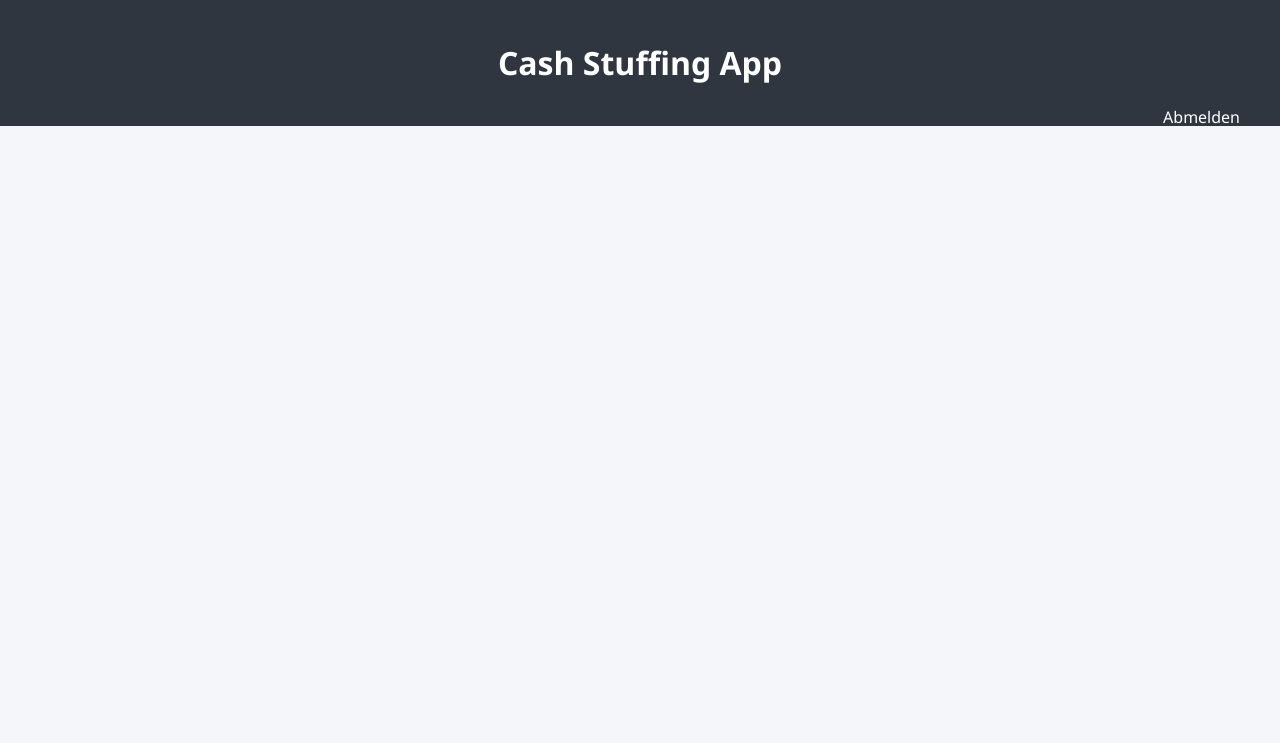
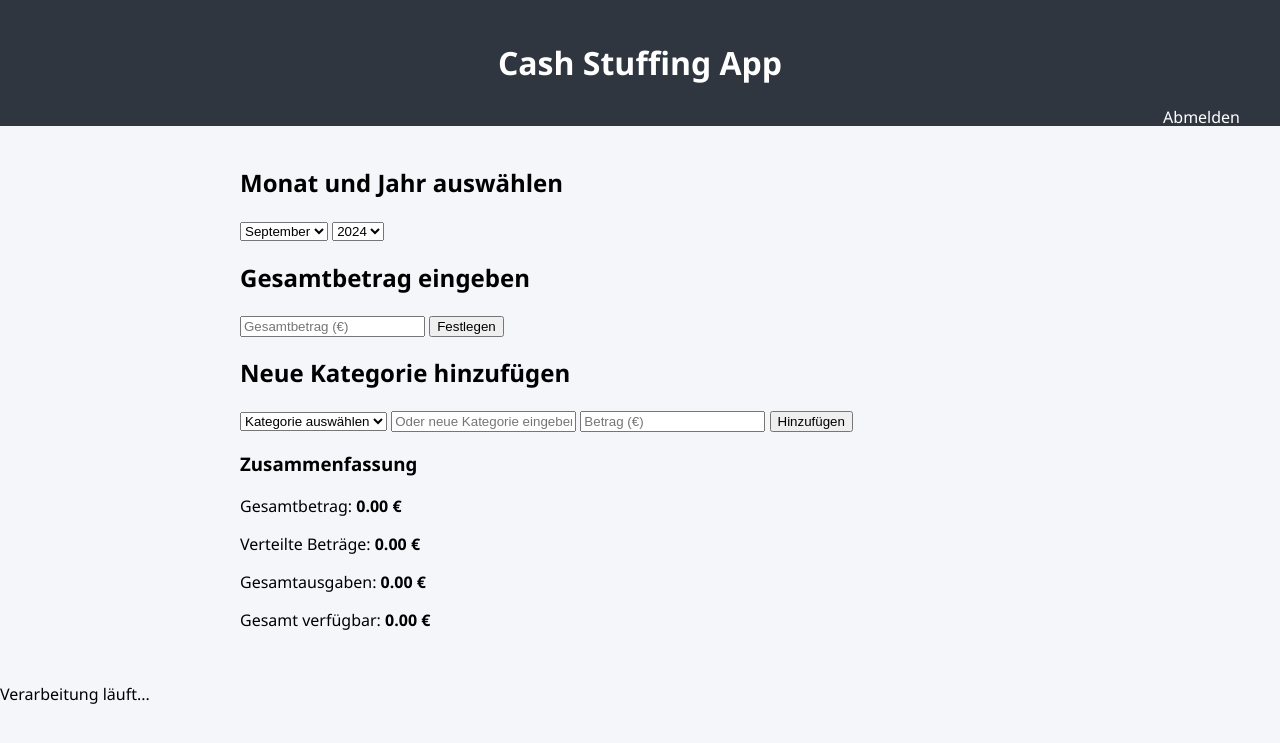
Before and after one commit to KDennisOD/Cash-Stuffing, a Flask app: page / in a window 1280 px wide. Shown: the top 743 px of the page. Run offline with Flask 3, Linux system fonts and the light colour scheme; the visitor is signed in with stand-in values (Sample User, id 1).

Commit message:
adding content

```diff
--- a/static/app.js
+++ b/static/app.js
@@ -103,7 +103,253 @@
     });
 }
 
-// Rest Ihres bestehenden JavaScript-Codes, inklusive Funktionen für OCR und UI-Updates
+// Funktionen für die App
+
+function setTotalAmount() {
+    const amountInput = document.getElementById('totalAmount');
+    totalAmount = parseFloat(amountInput.value);
+    if (isNaN(totalAmount) || totalAmount < 0) {
+        alert('Bitte geben Sie einen gültigen Gesamtbetrag ein.');
+        totalAmount = 0;
+    }
+    amountInput.value = '';
+    updateSummary();
+    saveData();
+}
+
+function addCategory() {
+    const selectInput = document.getElementById('categorySelect');
+    const nameInput = document.getElementById('categoryName');
+    const amountInput = document.getElementById('categoryAmount');
+
+    let name = '';
+    if (nameInput.value.trim() !== '') {
+        name = nameInput.value.trim();
+    } else if (selectInput.value !== '') {
+        name = selectInput.value;
+    } else {
+        alert('Bitte wählen Sie eine Kategorie aus oder geben Sie einen Namen ein.');
+        return;
+    }
+
+    const amount = parseFloat(amountInput.value);
+
+    if (isNaN(amount) || amount <= 0) {
+        alert('Bitte geben Sie einen gültigen Betrag ein.');
+        return;
+    }
+
+    if (allocatedAmount + amount > totalAmount) {
+        alert('Der Betrag überschreitet den verfügbaren Gesamtbetrag.');
+        return;
+    }
+
+    const category = {
+        name: name,
+        allocatedAmount: amount,
+        expenses: [],
+        spentAmount: 0
+    };
+    categories.push(category);
+    allocatedAmount += amount;
+
+    updateCategoryList();
+    updateSummary();
+
+    // Felder zurücksetzen
+    selectInput.value = '';
+    nameInput.value = '';
+    amountInput.value = '';
+
+    saveData();
+}
+
+function deleteCategory(index) {
+    allocatedAmount -= categories[index].allocatedAmount;
+    totalExpenses -= categories[index].spentAmount;
+    categories.splice(index, 1);
+    updateCategoryList();
+    updateSummary();
+    saveData();
+}
+
+function addExpense(index) {
+    const descriptionInput = document.getElementById(`expenseDescription${index}`);
+    const amountInput = document.getElementById(`expenseAmount${index}`);
+
+    const description = descriptionInput.value.trim();
+    const amount = parseFloat(amountInput.value);
+
+    if (description === '' || isNaN(amount) || amount <= 0) {
+        alert('Bitte geben Sie eine gültige Beschreibung und einen gültigen Betrag ein.');
+        return;
+    }
+
+    const category = categories[index];
+
+    if (category.spentAmount + amount > category.allocatedAmount) {
+        alert('Der Betrag überschreitet den in dieser Kategorie verfügbaren Betrag.');
+        return;
+    }
+
+    const expense = {
+        description: description,
+        amount: amount
+    };
+
+    category.expenses.push(expense);
+    category.spentAmount += amount;
+    totalExpenses += amount;
+
+    updateCategoryList();
+    updateSummary();
+
+    // Felder zurücksetzen
+    descriptionInput.value = '';
+    amountInput.value = '';
+
+    saveData();
+}
+
+function deleteExpense(categoryIndex, expenseIndex) {
+    const category = categories[categoryIndex];
+    const expenseAmount = category.expenses[expenseIndex].amount;
+    category.spentAmount -= expenseAmount;
+    totalExpenses -= expenseAmount;
+
+    category.expenses.splice(expenseIndex, 1);
+
+    updateCategoryList();
+    updateSummary();
+    saveData();
+}
+
+function updateCategoryList() {
+    const budgetList = document.getElementById('budgetList');
+    budgetList.innerHTML = '';
+
+    categories.forEach((category, index) => {
+        const li = document.createElement('li');
+        li.className = 'budget-item';
+
+        li.innerHTML = `
+            <h3>
+                ${category.name}
+                <button class="delete-btn" onclick="deleteCategory(${index})">&times;</button>
+            </h3>
+            <div class="category-details">
+                <p>Zugewiesen: ${category.allocatedAmount.toFixed(2)} €</p>
+                <p>Ausgegeben: ${category.spentAmount.toFixed(2)} €</p>
+                <p>Verfügbar: ${(category.allocatedAmount - category.spentAmount).toFixed(2)} €</p>
+            </div>
+            <div class="add-expense-form">
+                <input type="text" id="expenseDescription${index}" placeholder="Ausgabenbeschreibung">
+                <input type="number" id="expenseAmount${index}" placeholder="Betrag (€)">
+                <button onclick="addExpense(${index})">Ausgabe hinzufügen</button>
+                <br>
+                <label>Kassenzettel scannen:</label>
+                <input type="file" accept="image/*" capture="environment" onchange="scanReceipt(event, ${index})">
+            </div>
+            <ul class="expense-list" id="expenseList${index}">
+            </ul>
+        `;
+
+        budgetList.appendChild(li);
+
+        updateExpenseList(index);
+    });
+}
+
+function updateExpenseList(categoryIndex) {
+    const category = categories[categoryIndex];
+    const expenseList = document.getElementById(`expenseList${categoryIndex}`);
+    expenseList.innerHTML = '';
+
+    category.expenses.forEach((expense, expenseIndex) => {
+        const li = document.createElement('li');
+        li.className = 'expense-item';
+
+        li.innerHTML = `
+            <span>${expense.description}: ${expense.amount.toFixed(2)} €</span>
+            <button class="expense-delete-btn" onclick="deleteExpense(${categoryIndex}, ${expenseIndex})">&times;</button>
+        `;
+
+        expenseList.appendChild(li);
+    });
+}
+
+function updateSummary() {
+    document.getElementById('displayTotalAmount').innerText = totalAmount.toFixed(2);
+    document.getElementById('allocatedAmount').innerText = allocatedAmount.toFixed(2);
+    document.getElementById('totalExpenses').innerText = totalExpenses.toFixed(2);
+    document.getElementById('remainingAmount').innerText = (totalAmount - allocatedAmount).toFixed(2);
+}
+
+function scanReceipt(event, categoryIndex) {
+    const file = event.target.files[0];
+    if (file) {
+        const formData = new FormData();
+        formData.append('receipt', file);
+
+        showProcessingOverlay();
+
+        fetch('/ocr', {
+            method: 'POST',
+            body: formData
+        })
+        .then(response => response.json())
+        .then(data => {
+            hideProcessingOverlay();
+
+            if (data.success) {
+                const amountValue = parseFloat(data.amount);
+                const description = data.storeName || 'Kassenzettel';
+
+                if (isNaN(amountValue) || amountValue <= 0) {
+                    alert('Kein gültiger Betrag im Kassenzettel gefunden.');
+                    return;
+                }
+
+                const category = categories[categoryIndex];
+
+                if (category.spentAmount + amountValue > category.allocatedAmount) {
+                    alert('Der Betrag überschreitet den in dieser Kategorie verfügbaren Betrag.');
+                    return;
+                }
+
+                const expense = {
+                    description: description,
+                    amount: amountValue
+                };
+
+                category.expenses.push(expense);
+                category.spentAmount += amountValue;
+                totalExpenses += amountValue;
+
+                updateCategoryList();
+                updateSummary();
+                saveData();
+            } else {
+                alert('Fehler beim Verarbeiten des Kassenzettels: ' + data.message);
+            }
+        })
+        .catch(error => {
+            hideProcessingOverlay();
+            console.error('Fehler:', error);
+            alert('Es ist ein Fehler aufgetreten. Bitte versuchen Sie es erneut.');
+        });
+    }
+}
+
+function showProcessingOverlay() {
+    const overlay = document.getElementById('processingOverlay');
+    overlay.style.display = 'flex';
+}
+
+function hideProcessingOverlay() {
+    const overlay = document.getElementById('processingOverlay');
+    overlay.style.display = 'none';
+}
 
 // App initialisieren
 window.onload = initDateSelectors;
--- a/templates/index.html
+++ b/templates/index.html
@@ -13,9 +13,59 @@
     </header>
 
     <div class="container">
-        <!-- Hier kommt der Inhalt der App -->
-        <!-- Binde die JavaScript-Datei ein -->
-        <script src="{{ url_for('static', filename='app.js') }}"></script>
+        <h2>Monat und Jahr auswählen</h2>
+        <div class="input-group">
+            <select id="monthSelect" onchange="changePeriod()">
+                <!-- Monate werden per JavaScript eingefügt -->
+            </select>
+            <select id="yearSelect" onchange="changePeriod()">
+                <!-- Jahre werden per JavaScript eingefügt -->
+            </select>
+        </div>
+
+        <h2>Gesamtbetrag eingeben</h2>
+        <div class="input-group">
+            <input type="number" id="totalAmount" placeholder="Gesamtbetrag (€)">
+            <button onclick="setTotalAmount()">Festlegen</button>
+        </div>
+
+        <h2>Neue Kategorie hinzufügen</h2>
+        <div class="input-group">
+            <select id="categorySelect">
+                <option value="">Kategorie auswählen</option>
+                <option value="Miete/Wohnung">Miete/Wohnung</option>
+                <option value="Lebensmittel">Lebensmittel</option>
+                <option value="Versicherungen">Versicherungen</option>
+                <option value="Transport">Transport</option>
+                <option value="Freizeit">Freizeit</option>
+                <option value="Ersparnisse">Ersparnisse</option>
+                <option value="Gesundheit">Gesundheit</option>
+                <option value="Sonstiges">Sonstiges</option>
+            </select>
+            <input type="text" id="categoryName" placeholder="Oder neue Kategorie eingeben">
+            <input type="number" id="categoryAmount" placeholder="Betrag (€)">
+            <button onclick="addCategory()">Hinzufügen</button>
+        </div>
+
+        <ul class="budget-list" id="budgetList"></ul>
+
+        <div class="budget-summary">
+            <h3>Zusammenfassung</h3>
+            <p>Gesamtbetrag: <strong><span id="displayTotalAmount">0.00</span> €</strong></p>
+            <p>Verteilte Beträge: <strong><span id="allocatedAmount">0.00</span> €</strong></p>
+            <p>Gesamtausgaben: <strong><span id="totalExpenses">0.00</span> €</strong></p>
+            <p>Gesamt verfügbar: <strong><span id="remainingAmount">0.00</span> €</strong></p>
+        </div>
     </div>
+
+    <!-- Verarbeitungsanzeige -->
+    <div class="processing-overlay" id="processingOverlay">
+        <div class="processing-message">
+            <p>Verarbeitung läuft...</p>
+        </div>
+    </div>
+
+    <!-- JavaScript-Datei einbinden -->
+    <script src="{{ url_for('static', filename='app.js') }}"></script>
 </body>
 </html>
```
